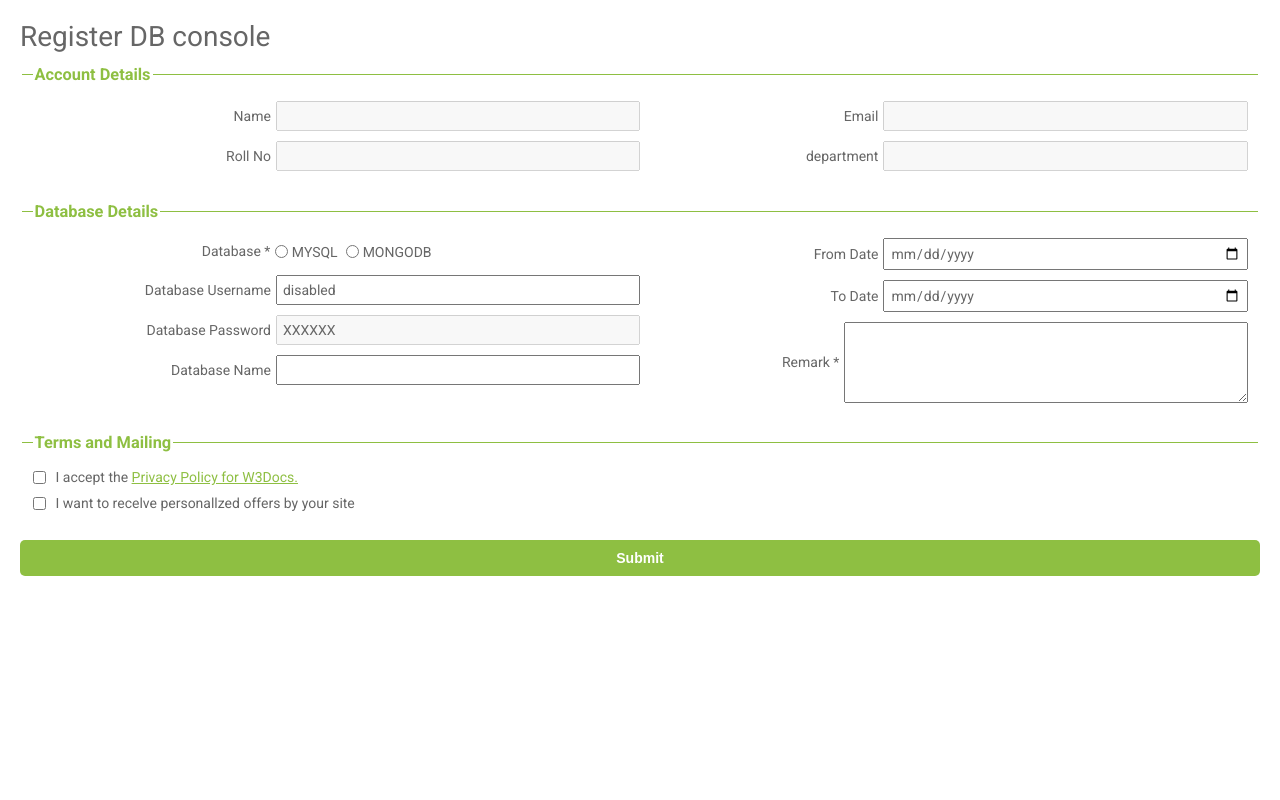
After one commit to kishoredurai/cloud-console, a Flask app: page /db_register in a window 1280 px wide. The commit adds this page. Run offline with Flask 2, Linux system fonts and the light colour scheme; some libraries are stand-ins or nearby versions.

Commit message:
extra fields and student are added

```diff
--- a/app.py
+++ b/app.py
@@ -61,7 +61,8 @@ auth = firebase.auth()
 db = firebase.database()
 
 # Initialze person as dictionary
-person = {"is_logged_in": False, "name": "", "email": "", "uid": ""}
+person = {"is_logged_in": False, "name": "", "email": "", "uid": "" , "contact": "" , "user_type": "" , "rollno": "" , "dept": "","user_id":"" , "user_profile" : ""}
+
 
 # Login
 
@@ -89,15 +90,42 @@ def google_authorize():
     google = oauth.create_client('google')
     token = google.authorize_access_token()
     resp = google.get('userinfo').json()
-    text = resp["email"]
-    result = re.split(r"\.", text)
-    a=result[1][:2]
-    if(a=="cs"):
-        a="COMPUTER SCIENCE AND ENGINEERING"
-    if(a=="ct"):
-        a="Computer Technology"
-    print((result[1][:2]))
-    print(f"\n{resp}\n")
+    email=resp["email"]
+    name=resp["given_name"]
+    cursor = mysql.connection.cursor(MySQLdb.cursors.DictCursor)
+    cursor.execute('SELECT * FROM user where email_id=%s LIMIT 1',[email])
+    student = cursor.fetchone()
+    print(student)
+    if(student):
+        global person
+        person["is_logged_in"] = True
+        person["email"] = resp["email"]
+        person["name"] = student['name']
+        person["user_type"] = 'student'
+        person["dept"] = student['department']
+
+        person["rollno"] = student['rollno']
+        person["user_id"] = student['user_id']
+
+        person["contact"] = student['mobile']
+
+        person["user_profile"] = resp["picture"]
+
+        #return redirect(url_for('login'))
+        return redirect(url_for('home'))
+
+    else:
+        text = resp["email"]
+        result = re.split(r"\.", text)
+        a=result[1][:2]
+        if(a=="cs"):
+            a="COMPUTER SCIENCE AND ENGINEERING"
+        if(a=="ct"):
+             a="COMPUTER TECHNOLOGY"
+        print((result[1][:2]))
+        return render_template("Student/student_register.html",student=resp,a=a)
+
+
     # return render_template('edit.html',resp=resp,a=a)
     return redirect(url_for('login'))
 
@@ -107,9 +135,40 @@ def google_authorize():
 
 
 
+#Student Register
 
 
+@app.route("/student/registe", methods=["POST", "GET"])
+def registe():
 
+
+    if request.method == "POST":
+        result = request.form
+        email = result["email"]
+        rollno = result["rollno"]
+        name = result["name"]
+        contact = result["contact"]
+        dept = result["dept"]
+        profile = result["profile"]
+
+        cursor = mysql.connection.cursor(MySQLdb.cursors.DictCursor)
+        cursor.execute('insert into user(name,rollno,department,email_id,mobile,user_profile,db_password,user_type) values(%s,%s,%s,%s,%s,%s,%s,"student")', [name,rollno,dept,email,contact,profile,rollno])
+        mysql.connection.commit()
+
+        return redirect(url_for('login'))
+    else:
+        return redirect(url_for('login'))
+
+    if person["is_logged_in"] == True and person["user_type"] == 'provider':
+       return render_template("profile.html", email=person["email"], name=person["name"],contact=person["contact"])
+
+    else:
+        return redirect(url_for('login'))
+
+
+@app.route("/home")
+def home():
+        return render_template("Student/student_home.html",stu=person)
 
 
 
@@ -122,6 +181,9 @@ def profile():
 
     else:
         return redirect(url_for('login'))
+
+
+
 
 
 
@@ -183,36 +245,14 @@ def database():
         return redirect(url_for('login'))
 
 
-@app.route("/registers", methods=["POST", "GET"])
-def registers():
-    if request.method == "POST":
-        result = request.form
-        client_type = result["client_type"]
-        name = result["name"]
-        client_emailid = result["client_emailid"]
-        year = result["year"]
-        dept = result["dept"]
-        start_date = result["start_date"]
-        end_date = result["end_date"]
-        username = result["username"]
-        password = result["password"]
-        dbname = result["dbname"]
-        remark = result["remark"]
-        status = "active"
-        pro_email=person["email"]
-        cursor = mysql.connection.cursor(MySQLdb.cursors.DictCursor)
-        cursor.execute('insert into database_users(client_type, client_name, client_emailid,client_year, client_dept, start_date, end_date, db_username, db_password, db_name, status, remark) values(%s,%s,%s,%s,%s,%s,%s,%s,%s,%s,%s,%s)', [
-                       client_type, name, client_emailid, year, dept, start_date, end_date, username, password, dbname, status, remark])
-        mysql.connection.commit()
 
-    return render_template("register.html")
 
 # Welcome page
 
 
 @app.route("/welcome")
 def welcome():
-    if person["is_logged_in"] == True:
+    if person["is_logged_in"] == True and person["user_type"]=='provider':
         cursor = mysql.connection.cursor(MySQLdb.cursors.DictCursor)
         account=cursor.execute('SELECT COUNT(*) FROM database_users')
         print(account)
@@ -235,7 +275,7 @@ def sas():
             result = request.form  # Get the data
             ss = result["submit_b"]
             cursor = mysql.connection.cursor(MySQLdb.cursors.DictCursor)
-            cursor.execute('update database_users set db_status = "Active" , Request_status = "Accepted" , start_date=CURRENT_TIMESTAMP  where db_id=%s;', [ss])
+            cursor.execute('update database_users set db_status = "Active" , Request_status = "Accepted"  where db_id=%s;', [ss])
             mysql.connection.commit()
             return Response("<h1>"+ss+"</h1>")
 
@@ -310,3 +350,53 @@ def register():
             return redirect(url_for('register'))
 
     # return Response("<h1>Success!</h1>")
+
+
+
+
+###### Student Login  #########
+
+@app.route("/profile")
+def student_profile():
+    if person["is_logged_in"] == True and person["user_type"] == 'student':
+
+       return render_template("Student/student_profile.html", user=person)
+
+    else:
+        return redirect(url_for('login'))
+
+@app.route("/student_database")
+def student_database():
+    if person["is_logged_in"] == True and person["user_type"] == 'student':
+        cursor = mysql.connection.cursor(MySQLdb.cursors.DictCursor)
+
+        cursor.execute('SELECT * FROM database_users where user_id = %s',[person['user_id']])
+        account = cursor.fetchall()
+        return render_template("Student/student_database.html",value=account,user=person)
+
+    else:
+        return redirect(url_for('login'))
+
+
+@app.route("/db_register", methods=["POST", "GET"])
+def registers():
+
+    if request.method == "POST":
+
+        result = request.form
+        software = result["database"]
+        start_date = result["startdate"]
+        end_date = result["enddate"]
+
+        dbname = result["dbname"]
+        remark = result["remark"]
+
+        status = "Not Approved"
+
+
+        cursor = mysql.connection.cursor(MySQLdb.cursors.DictCursor)
+        cursor.execute('insert into database_users(user_id, db_software, start_date, end_date, db_name, Request_status, user_remark) values(%s,%s,%s,%s,%s,%s,%s)', [
+                       person['user_id'],software,start_date,end_date, dbname, status, remark])
+        mysql.connection.commit()
+        return redirect(url_for('student_database'))
+    return render_template("Student/student_db_register.html",user=person)
--- /dev/null
+++ b/templates/Student/student_db_register.html
@@ -0,0 +1,252 @@
+<!DOCTYPE html>
+<html>
+
+<head>
+    <title>database registration form</title>
+    <link href='https://fonts.googleapis.com/css?family=Open+Sans:400,300,300italic,400italic,600' rel='stylesheet'
+        type='text/css'>
+    <link href="https://fonts.googleapis.com/css?family=Roboto:300,400,500,700" rel="stylesheet">
+    <style>
+        html,
+        body {
+            min-height: 100%;
+        }
+
+        body,
+        div,
+        form,
+        input,
+        select,
+        p {
+            padding: 0;
+            margin: 0;
+            outline: none;
+            font-family: Roboto, Arial, sans-serif;
+            font-size: 14px;
+            color: #666;
+        }
+
+        h1 {
+            margin: 0;
+            font-weight: 400;
+        }
+
+        h3 {
+            margin: 12px 0;
+            color: #8ebf42;
+        }
+
+        .main-block {
+            display: flex;
+            justify-content: center;
+            align-items: center;
+            background: #fff;
+        }
+
+        form {
+            width: 100%;
+            padding: 20px;
+        }
+
+        fieldset {
+            border: none;
+            border-top: 1px solid #8ebf42;
+        }
+
+        .account-details,
+        .personal-details {
+            display: flex;
+            flex-wrap: wrap;
+            justify-content: space-between;
+        }
+
+        .account-details>div,
+        .personal-details>div>div {
+            display: flex;
+            align-items: center;
+            margin-bottom: 10px;
+        }
+
+        .account-details>div,
+        .personal-details>div,
+        input,
+        label {
+            width: 100%;
+        }
+
+        label {
+            padding: 0 5px;
+            text-align: right;
+            vertical-align: middle;
+        }
+
+        input {
+            padding: 5px;
+            vertical-align: middle;
+        }
+
+        .checkbox {
+            margin-bottom: 10px;
+        }
+
+        select,
+        .children,
+        .gender,
+        .bdate-block {
+            width: calc(100% + 26px);
+            padding: 5px 0;
+        }
+
+        select {
+            background: transparent;
+        }
+
+        .gender input {
+            width: auto;
+        }
+
+        .gender label {
+            padding: 0 5px 0 0;
+        }
+
+        .bdate-block {
+            display: flex;
+            justify-content: space-between;
+        }
+
+        .birthdate select.day {
+            width: 35px;
+        }
+
+        .birthdate select.mounth {
+            width: calc(100% - 94px);
+        }
+
+        .birthdate input {
+            width: 38px;
+            vertical-align: unset;
+        }
+
+        .checkbox input,
+        .children input {
+            width: auto;
+            margin: -2px 10px 0 0;
+        }
+
+        .checkbox a {
+            color: #8ebf42;
+        }
+
+        .checkbox a:hover {
+            color: #82b534;
+        }
+
+        button {
+            width: 100%;
+            padding: 10px 0;
+            margin: 10px auto;
+            border-radius: 5px;
+            border: none;
+            background: #8ebf42;
+            font-size: 14px;
+            font-weight: 600;
+            color: #fff;
+        }
+
+        button:hover {
+            background: #82b534;
+        }
+
+        @media (min-width: 568px) {
+
+            .account-details>div,
+            .personal-details>div {
+                width: 50%;
+            }
+
+            label {
+                width: 40%;
+            }
+
+            input {
+                width: 60%;
+            }
+
+            select,
+            .children,
+            .gender,
+            .bdate-block {
+                width: calc(60% + 16px);
+            }
+        }
+    </style>
+</head>
+
+<body>
+    <div class="main-block">
+        <form action="db_register" method="POST">
+            <h1>Register DB console</h1>
+            <fieldset>
+                <legend>
+                    <h3>Account Details</h3>
+                </legend>
+
+                    <div class="account-details">
+                        <div><label>Name</label><input type="text" name="name" value="{{user.name}}" disabled></div>
+                        <div><label>Email</label><input type="text" value="{{user.email}}" disabled></div>
+                        <div><label>Roll No</label><input type="text" name="name" value="{{user.rollno}}" disabled>
+                        </div>
+                        <div><label>department</label><input type="text" value="{{user.dept}}" disabled></div>
+                    </div>
+            </fieldset>
+            <fieldset>
+                <legend>
+                    <h3>Database Details</h3>
+                </legend>
+                <div class="personal-details">
+                    <div>
+                        <div><label>Database *</label>
+                            <div class="gender">
+                                <input type="radio" value="SQL" id="male" name="database" required />
+                                <label for="male" class="radio">MYSQL</label>
+                                <input type="radio" value="mongodb" id="male" name="database" required />
+                                <label for="male" class="radio">MONGODB</label>
+                            </div>
+                        </div>
+                        <div><label>Database Username</label><input type="text" value={{user.rollno}} disabled></div>
+                        <div><label>Database Password</label><input type="text" value="XXXXXX" disabled></div>
+                        <div><label>Database Name</label><input type="text" name="dbname" required></div>
+                    </div>
+                    <div>
+                        <div><label>From Date</label><input type="date" name="startdate" required></div>
+
+                        <div><label>To Date</label><input type="date" name="enddate" required></div>
+
+                        <div>
+                            <label>Remark *</label>
+                            <textarea name="remark" rows="5" cols="60" required></textarea>
+                        </div>
+
+                    </div>
+                </div>
+            </fieldset>
+            <fieldset>
+                <legend>
+                    <h3>Terms and Mailing</h3>
+                </legend>
+                <div class="terms-mailing">
+                    <div class="checkbox">
+                        <input  reqquired type="checkbox" name="checkbox"><span>I accept the <a
+                                href="https://www.w3docs.com/privacy-policy">Privacy Policy for W3Docs.</a></span>
+                    </div>
+                    <div class="checkbox">
+                        <input  required type="checkbox" name="checkbox"><span>I want to recelve personallzed offers by your
+                            site</span>
+                    </div>
+            </fieldset>
+            <button type="submit">Submit</button>
+        </form>
+    </div>
+</body>
+
+</html>
```
Also changed, not shown: templates/Student/student_database.html (added, +44 -0 lines), templates/Student/student_home.html (+27 -35 lines), templates/Student/student_profile.html (added, +16 -0 lines), templates/Student/student_register.html (added, +29 -0 lines), templates/headers/student_header.html (added, +36 -0 lines), templates/register.html (deleted, +0 -51 lines).
